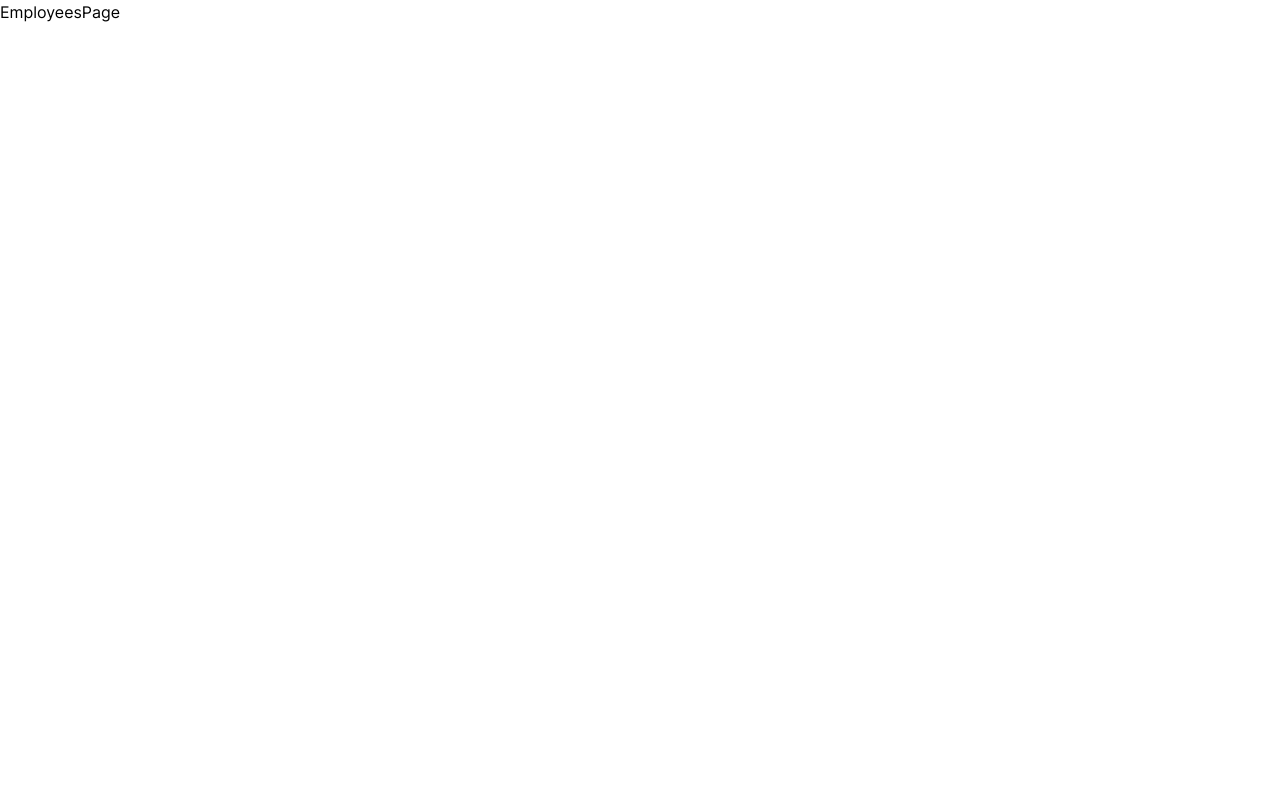
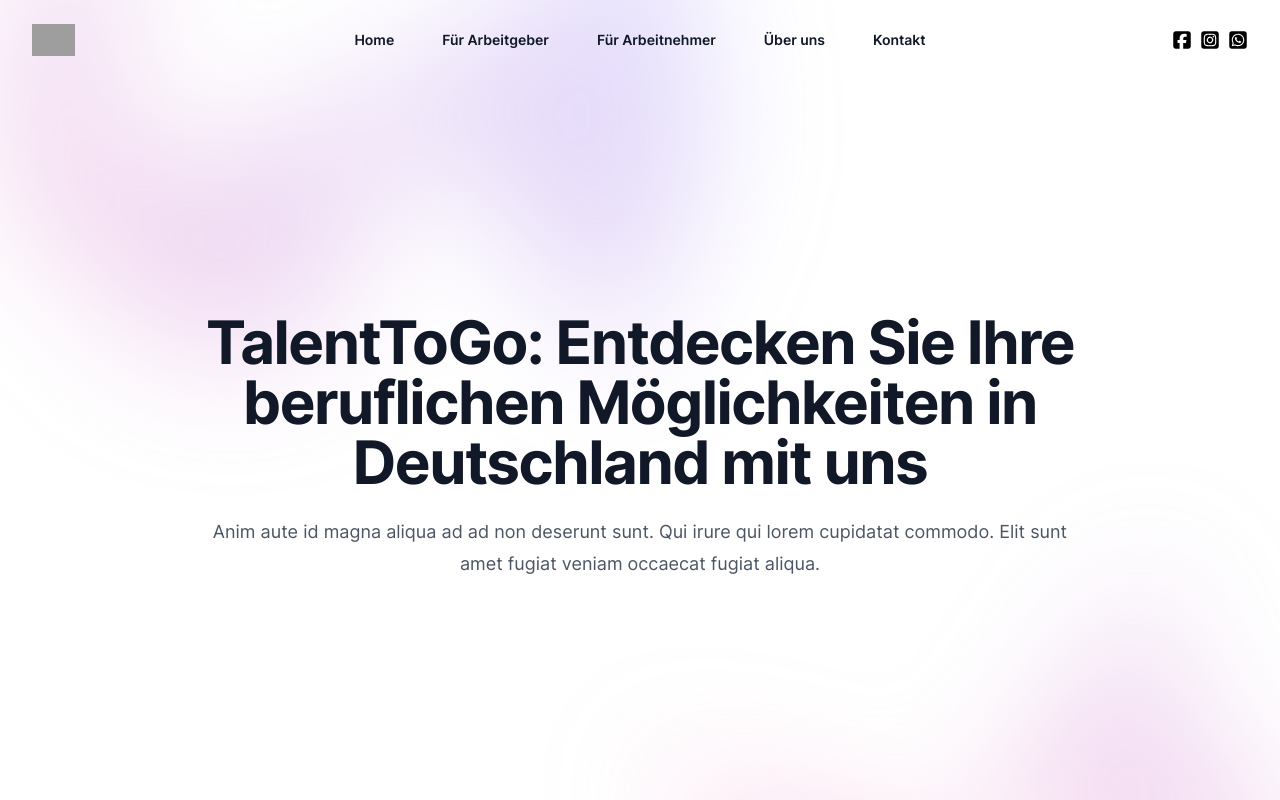
Before and after one commit to thomaserdmenger/TalentToGo, a React (Vite) app in the folder frontend/: page /employees in a window 1280 px wide. Shown: the top 800 px of the page. Built offline with nearby package versions, Linux system fonts and the light colour scheme; grey boxes are pictures that could not be loaded.

Commit message:
Add Hero Component on Employees Page

```diff
--- a/frontend/src/components/Hero.jsx
+++ b/frontend/src/components/Hero.jsx
@@ -9,7 +9,6 @@ import { FaSquareWhatsapp } from "react-icons/fa6"
 export default function Hero({ data, navigation }) {
   const [mobileMenuOpen, setMobileMenuOpen] = useState(false)
   const { pathname } = useLocation()
-  console.log(pathname)
 
   return (
     <div className="bg-white">
@@ -125,7 +124,7 @@ export default function Hero({ data, navigation }) {
             }}
           />
         </div>
-        <div className="mx-auto max-w-3xl py-32 sm:py-48 lg:py-56">
+        <div className="mx-auto max-w-4xl py-32 sm:py-48 lg:py-56">
           <div className="hidden sm:mb-8 sm:flex sm:justify-center">
             {/* <div className="relative rounded-full px-3 py-1 text-sm leading-6 text-gray-600 ring-1 ring-gray-900/10 hover:ring-gray-900/20">
               Announcing our next round of funding.{" "}
--- /dev/null
+++ b/frontend/src/data/employeesData.js
@@ -0,0 +1,4 @@
+export const employeesData = {
+  heading: "TalentToGo: Entdecken Sie Ihre beruflichen Möglichkeiten in Deutschland mit uns",
+  text: "Anim aute id magna aliqua ad ad non deserunt sunt. Qui irure qui lorem cupidatat commodo. Elit sunt amet fugiat veniam occaecat fugiat aliqua."
+}
--- a/frontend/src/pages/EmployeesPage.jsx
+++ b/frontend/src/pages/EmployeesPage.jsx
@@ -1,5 +1,15 @@
+import Hero from "../components/Hero"
+import { employeesData } from "../data/employeesData.js"
+import { navigation } from "../data/navigation.js"
+
 const EmployeesPage = () => {
-  return <div>EmployeesPage</div>
+  return (
+    <>
+      <header>
+        <Hero data={employeesData} navigation={navigation} />
+      </header>
+    </>
+  )
 }
 
 export default EmployeesPage
```
